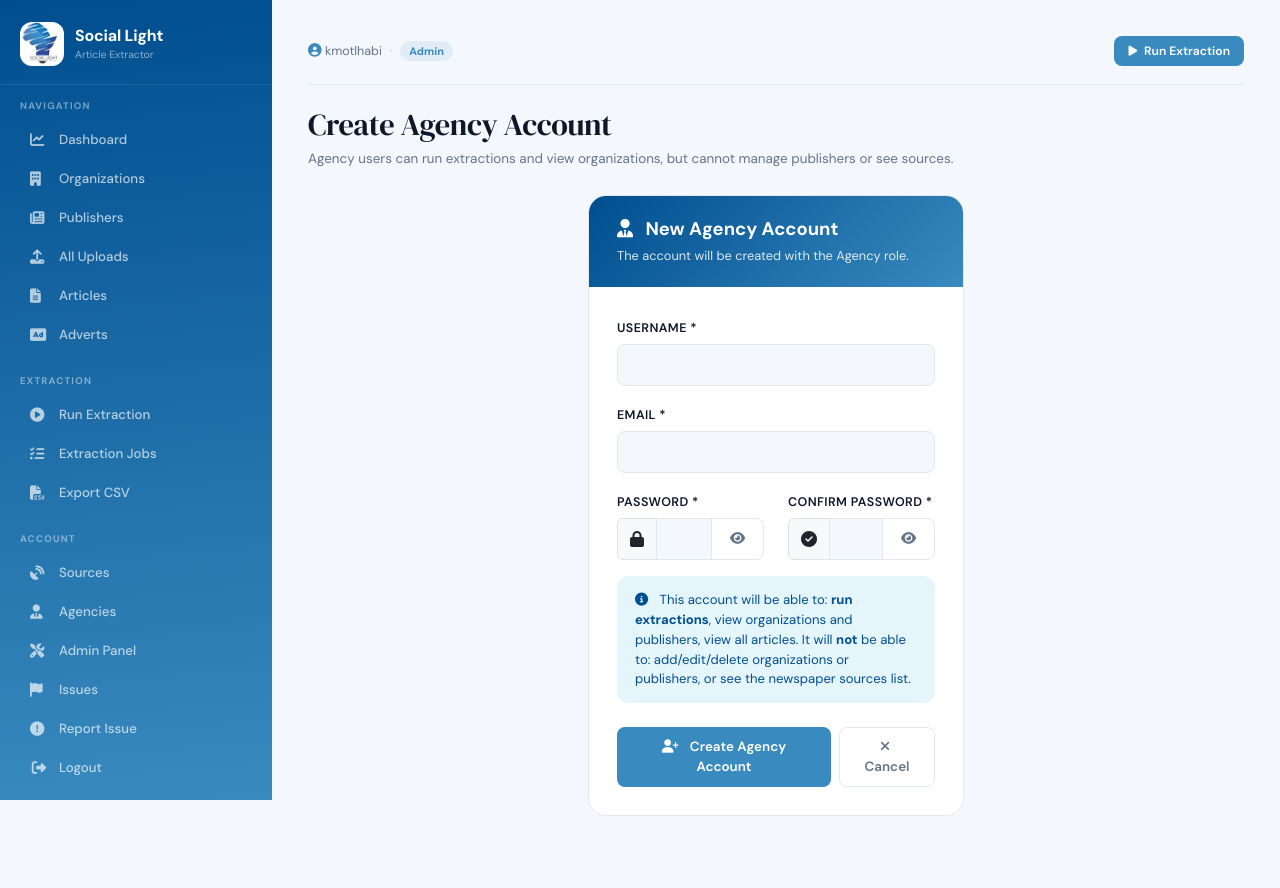
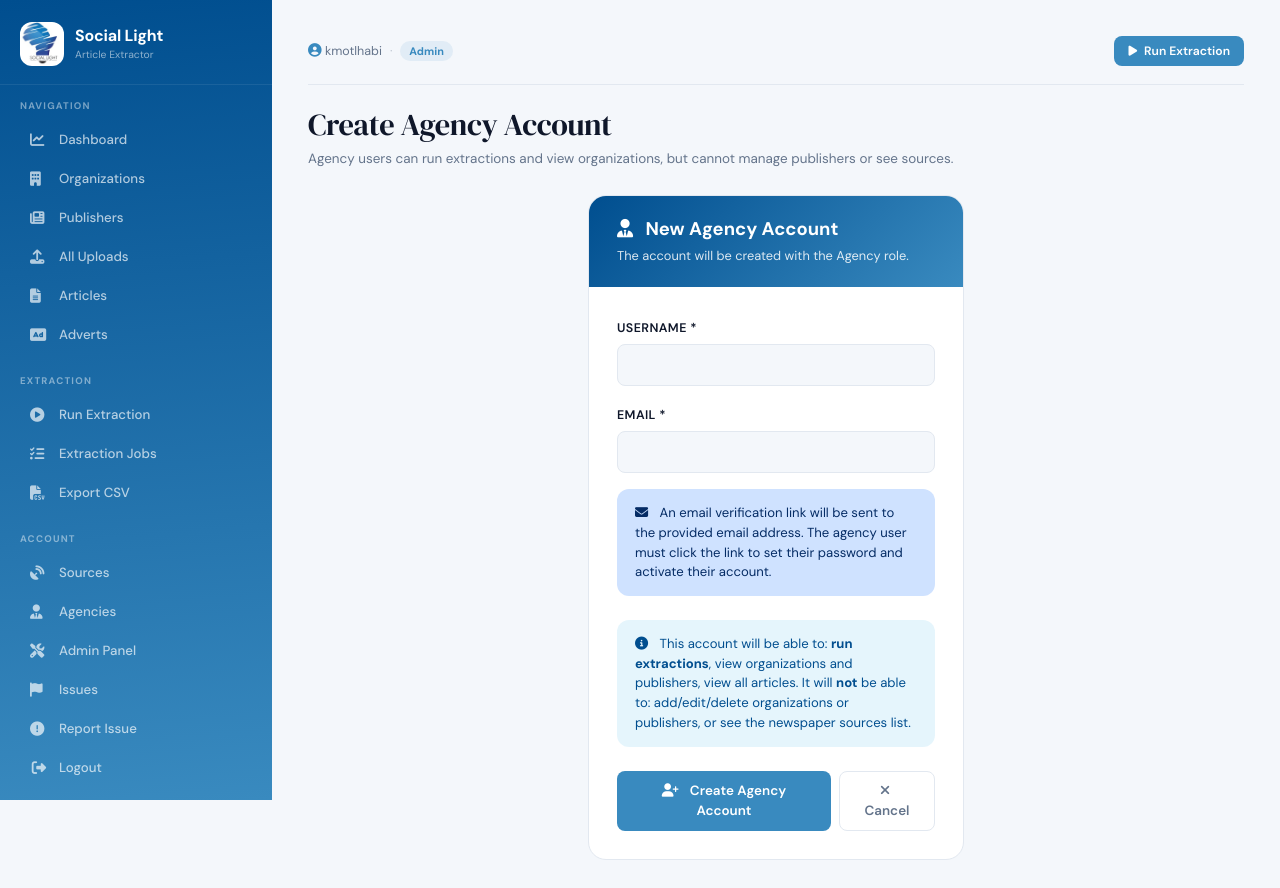
Before and after one commit to Social-Light/article-extractor, a Django app: page /users/agencies/create/ in a window 1280 px wide. Before the commit the page ends 816 px from the top, so only its background shows below. Run offline with Django 5.2, Linux system fonts and the light colour scheme; a user stored in the database is signed in; parts of the project's set-up code (start-up, migrations or seed data) failed here and were passed over.

Commit message:
add create agency email activation

```diff
--- a/templates/users/create_agency.html
+++ b/templates/users/create_agency.html
@@ -49,39 +49,12 @@
                         {% endfor %}
                     </div>
 
-                    <!-- Password -->
-                    <div class="row">
-                <div class="col-md-6 mb-3">
-                    <label class="form-label">Password *</label>
-                    <div class="input-group">
-                        <span class="input-group-text">
-                            <i class="fas fa-lock"></i>
-                        </span>
-                        <input type="password" name="password1" id="password1" class="form-control {% if form.password1.errors %}is-invalid{% endif %}" required>
-                        <button class="btn btn-outline-secondary" type="button" id="password1-toggle">
-                            <i class="fas fa-eye"></i>
-                        </button>
+                    <!-- Info alert about email verification -->
+                    <div class="alert alert-primary mb-4" style="font-size:.82rem">
+                        <i class="fas fa-envelope me-2"></i>
+                        An email verification link will be sent to the provided email address.
+                        The agency user must click the link to set their password and activate their account.
                     </div>
-                    {% for error in form.password1.errors %}
-                        <div class="alert alert-danger small mt-2">{{ error }}</div>
-                    {% endfor %}
-                </div>
-                <div class="col-md-6 mb-3">
-                    <label class="form-label">Confirm Password *</label>
-                    <div class="input-group">
-                        <span class="input-group-text">
-                            <i class="fas fa-check-circle"></i>
-                        </span>
-                        <input type="password" name="password2" id="password2" class="form-control {% if form.password2.errors %}is-invalid{% endif %}" required>
-                        <button class="btn btn-outline-secondary" type="button" id="password2-toggle">
-                            <i class="fas fa-eye"></i>
-                        </button>
-                    </div>
-                    {% for error in form.password2.errors %}
-                        <div class="alert alert-danger small mt-2">{{ error }}</div>
-                    {% endfor %}
-                </div>
-            </div>
 
                     <!-- Role info badge -->
                     <div class="alert alert-info mb-4" style="font-size:.82rem">
@@ -105,21 +78,5 @@
         </div>
     </div>
 </div>
-<script>
-document.addEventListener('DOMContentLoaded', function() {
-    [['password1-toggle', 'password1'], ['password2-toggle', 'password2']].forEach(function([toggleId, inputId]) {
-        const toggle = document.getElementById(toggleId);
-        const input  = document.getElementById(inputId);
-        const icon   = toggle.querySelector('i');
-
-        toggle.addEventListener('click', function() {
-            const visible = input.type === 'text';
-            input.type = visible ? 'password' : 'text';
-            icon.classList.toggle('fa-eye', visible);
-            icon.classList.toggle('fa-eye-slash', !visible);
-        });
-    });
-});
-</script>
 
 {% endblock %}
--- a/users/forms.py
+++ b/users/forms.py
@@ -45,19 +45,35 @@ class RegisterForm(UserCreationForm):
         )
 
 
-class CreateAgencyForm(UserCreationForm):
-    """Admin-only form to create an agency user."""
+class CreateAgencyForm(forms.ModelForm):
+    """Admin-only form to create an agency user - sends verification email instead of setting password."""
     email = forms.EmailField(required=True)
 
     class Meta:
         model = User
-        fields = ['username', 'email', 'password1', 'password2']
+        fields = ['username', 'email']
+
+    def clean_username(self):
+        """Validate username is unique."""
+        username = self.cleaned_data.get('username')
+        if User.objects.filter(username=username).exists():
+            raise forms.ValidationError('This username is already taken.')
+        return username
+
+    def clean_email(self):
+        """Validate email is unique."""
+        email = self.cleaned_data.get('email')
+        if User.objects.filter(email=email).exists():
+            raise forms.ValidationError('An account with this email already exists.')
+        return email
 
     def save(self, commit=True):
         user = super().save(commit=False)
         user.email = self.cleaned_data['email']
         user.role = User.ROLE_AGENCY
         user.is_active = False  # User inactive until email verified
+        # Generate a random password (won't be used, but required by User model)
+        user.set_unusable_password()
         if commit:
             user.save()
             self._send_verification_email(user)
@@ -65,24 +81,29 @@ class CreateAgencyForm(UserCreationForm):
 
     def _send_verification_email(self, user):
         """Send email verification link."""
-        token = user.generate_verification_token()
-        verification_url = f"{settings.SITE_URL}/users/verify-email/{token}/"
+        try:
+            token = user.generate_verification_token()
+            verification_url = f"{settings.SITE_URL}/users/verify-email/{token}/"
 
-        subject = 'Verify Your Agency Account - Social Light Extractor'
-        html_message = render_to_string('users/email_verification_email.html', {
-            'user': user,
-            'verification_url': verification_url,
-        })
-        plain_message = strip_tags(html_message)
+            subject = 'Verify Your Agency Account - Social Light Extractor'
+            html_message = render_to_string('users/email_verification_email.html', {
+                'user': user,
+                'verification_url': verification_url,
+            })
+            plain_message = strip_tags(html_message)
 
-        send_mail(
-            subject,
-            plain_message,
-            settings.DEFAULT_FROM_EMAIL,
-            [user.email],
-            html_message=html_message,
-            fail_silently=False,
-        )
+            send_mail(
+                subject,
+                plain_message,
+                settings.DEFAULT_FROM_EMAIL,
+                [user.email],
+                html_message=html_message,
+                fail_silently=False,
+            )
+        except Exception as e:
+            # If email fails, delete the user and re-raise the error
+            user.delete()
+            raise Exception(f'Failed to send verification email: {str(e)}')
 
 
 class PasswordResetForm(forms.Form):
--- a/users/views.py
+++ b/users/views.py
@@ -256,9 +256,16 @@ def create_agency(request):
     if request.method == 'POST':
         form = CreateAgencyForm(request.POST)
         if form.is_valid():
-            user = form.save()
-            messages.success(request, f'Agency account "{user.username}" created successfully. The user will receive an email verification link.')
-            return redirect('users:agency_list')
+            try:
+                user = form.save()
+                messages.success(request, f'Agency account "{user.username}" created successfully. A verification email has been sent to {user.email}.')
+                return redirect('users:agency_list')
+            except Exception as e:
+                messages.error(request, f'Error creating agency account: {str(e)}')
+        else:
+            for field, errors in form.errors.items():
+                for error in errors:
+                    messages.error(request, f'{field}: {error}')
     else:
         form = CreateAgencyForm()
     return render(request, 'users/create_agency.html', {'form': form})
```
Also changed, not shown: templates/emails/base_email.html (added, +42 -0 lines).
